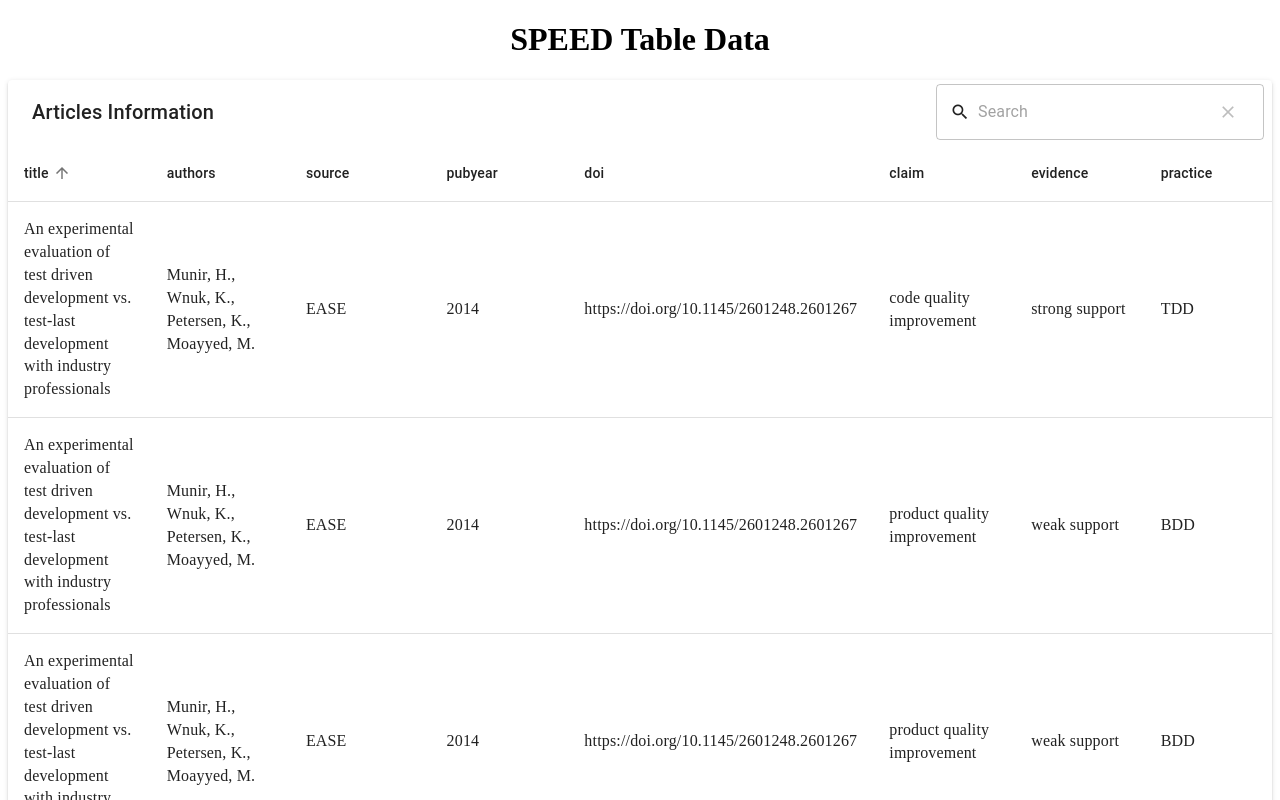
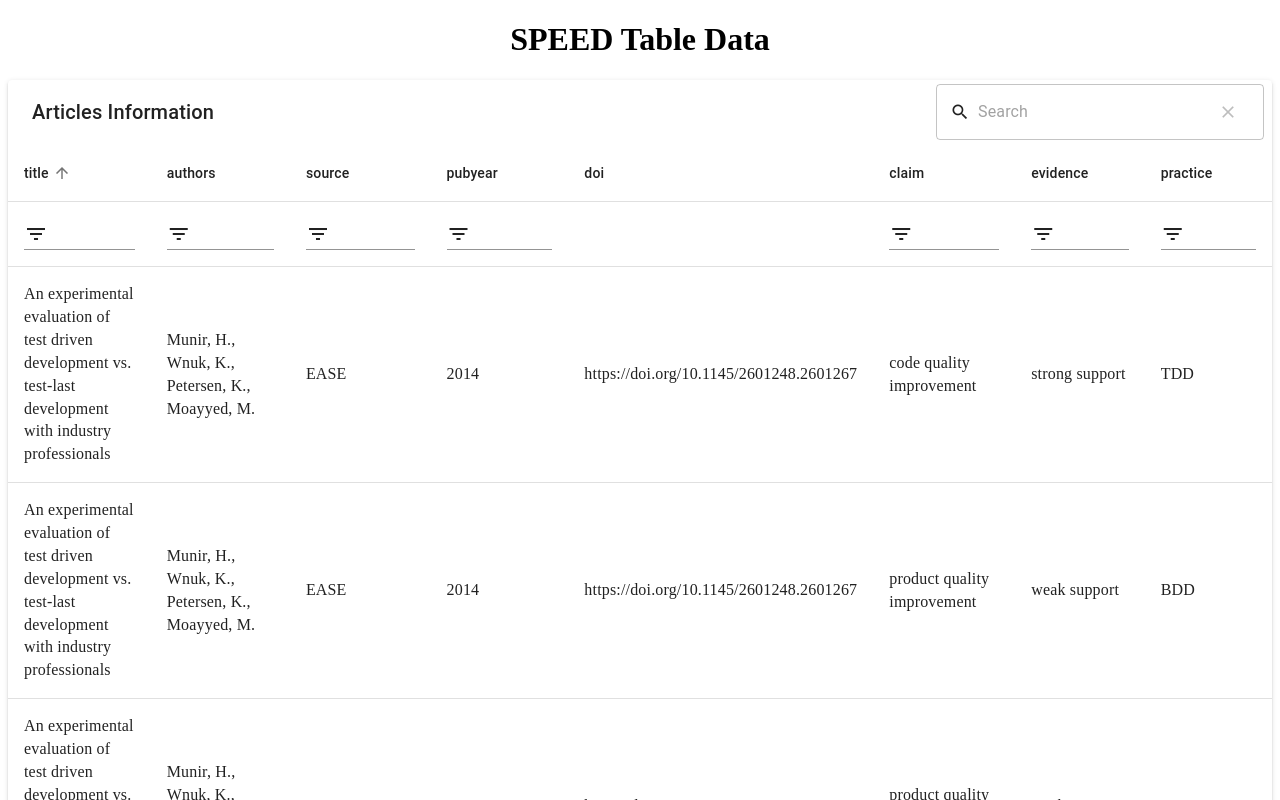
Before and after one commit to jasonchriscodes/Speed, a React (Create React App) app in the folder client/: page / in a window 1280 px wide. Shown: the top 800 px of the page. Built offline with nearby package versions, Linux system fonts and the light colour scheme.

Commit message:
chore: add filtering

```diff
--- a/client/src/pages/View/ViewPage.jsx
+++ b/client/src/pages/View/ViewPage.jsx
@@ -75,6 +75,7 @@ const ViewPage = () => {
       field: "doi",
       align: "left",
       sorting: false,
+      filtering: false,
       emptyValue: () => <em>null</em>,
     },
     { title: "claim", field: "claim", align: "left", sorting: false },
@@ -88,7 +89,11 @@ const ViewPage = () => {
       <MaterialTable
         columns={columns}
         data={tableData}
-        options={{ sorting: true, searchFieldVariant: "outlined" }}
+        options={{
+          sorting: true,
+          searchFieldVariant: "outlined",
+          filtering: true,
+        }}
         title="Articles Information"
       />
     </div>
```
